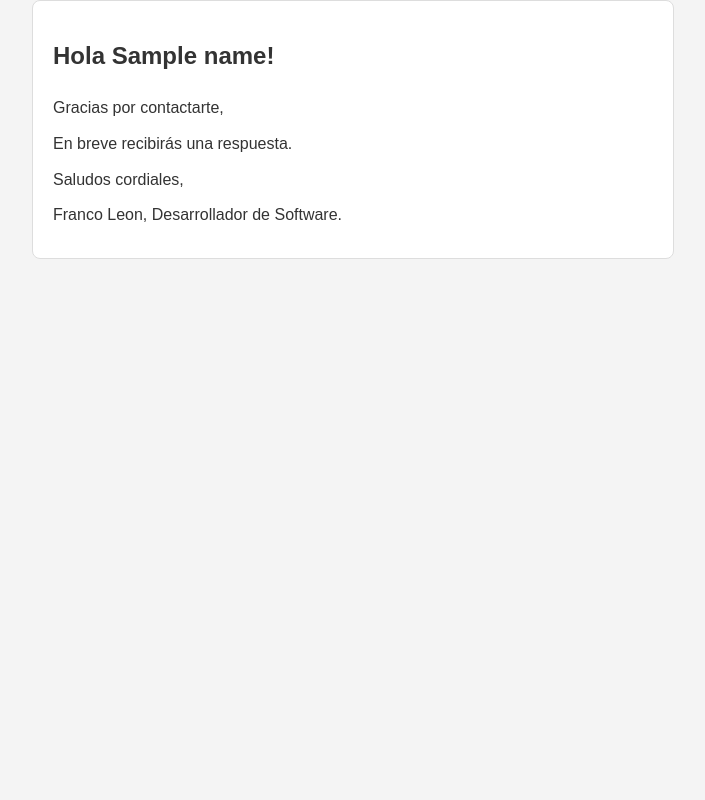
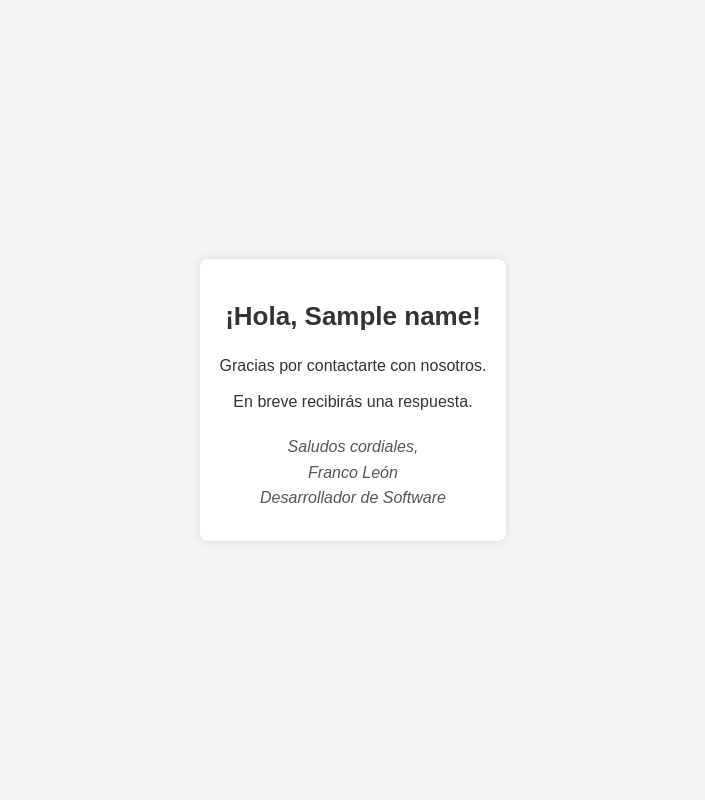
Before and after one commit to francoleon08/email-service-py, a Python web app: template templates/response.html in a window 1280 px wide. Shown: the whole page, without its empty margins (287-992 px from the left). Run offline with Jinja, Linux system fonts and the light colour scheme; the template is opened without the code that fills it: most values are stand-ins (such as "Sample title", 1, 10 or a date in 2020).

Commit message:
refactor: templates

```diff
--- a/templates/response.html
+++ b/templates/response.html
@@ -1,6 +1,9 @@
 <!DOCTYPE html>
-<html>
+<html lang="es">
 <head>
+    <meta charset="UTF-8">
+    <meta name="viewport" content="width=device-width, initial-scale=1.0">
+    <title>Mensaje de Confirmación</title>
     <style>
         body {
             font-family: Arial, sans-serif;
@@ -9,41 +12,45 @@
             margin: 0;
             padding: 0;
             background-color: #f4f4f4;
+            display: flex;
+            justify-content: center;
+            align-items: center;
+            height: 100vh;
         }
 
         .container {
             max-width: 600px;
-            margin: 0 auto;
             padding: 20px;
             background: #ffffff;
-            border: 1px solid #dddddd;
             border-radius: 8px;
+            box-shadow: 0 0 10px rgba(0, 0, 0, 0.1);
+            text-align: center;
         }
 
         h1 {
             color: #333;
-            font-size: 24px;
-            margin-bottom: 20px;
+            font-size: 26px;
+            margin-bottom: 15px;
         }
 
         p {
-            margin: 0 0 10px 0;
+            margin: 10px 0;
+            font-size: 16px;
         }
 
-        a {
-            color: #0056b3;
-            text-decoration: none;
+        .signature {
+            margin-top: 20px;
+            font-style: italic;
+            color: #555;
         }
     </style>
 </head>
 <body>
     <div class="container">
-        <h1>Hola {{name}}!</h1>
-        <p>Gracias por contactarte,</p>
+        <h1>¡Hola, {{name}}!</h1>
+        <p>Gracias por contactarte con nosotros.</p>
         <p>En breve recibirás una respuesta.</p>
-        <p> </p>
-        <p>Saludos cordiales,</p>
-        <p>Franco Leon, Desarrollador de Software.</p>
+        <p class="signature">Saludos cordiales,<br>Franco León<br>Desarrollador de Software</p>
     </div>
 </body>
 </html>
```
Also changed, not shown: templates/details.html (+19 -7 lines).
